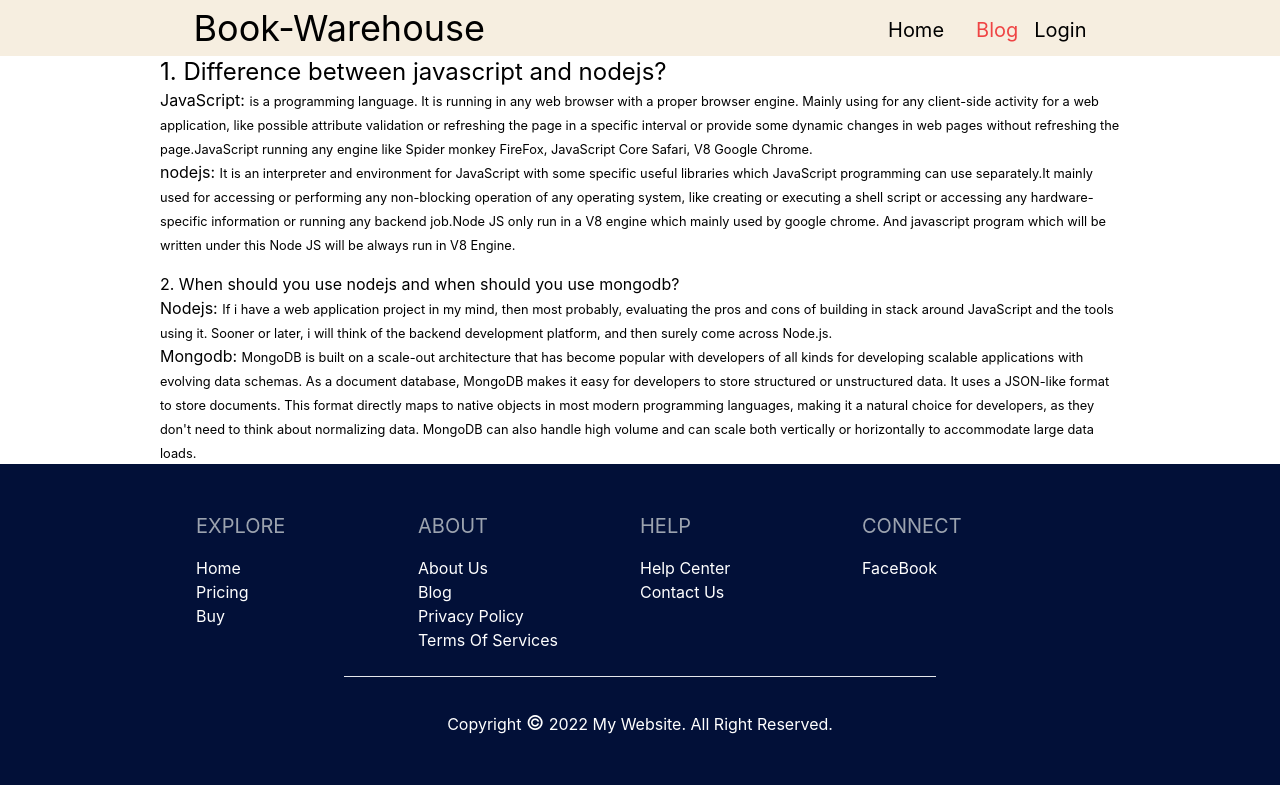
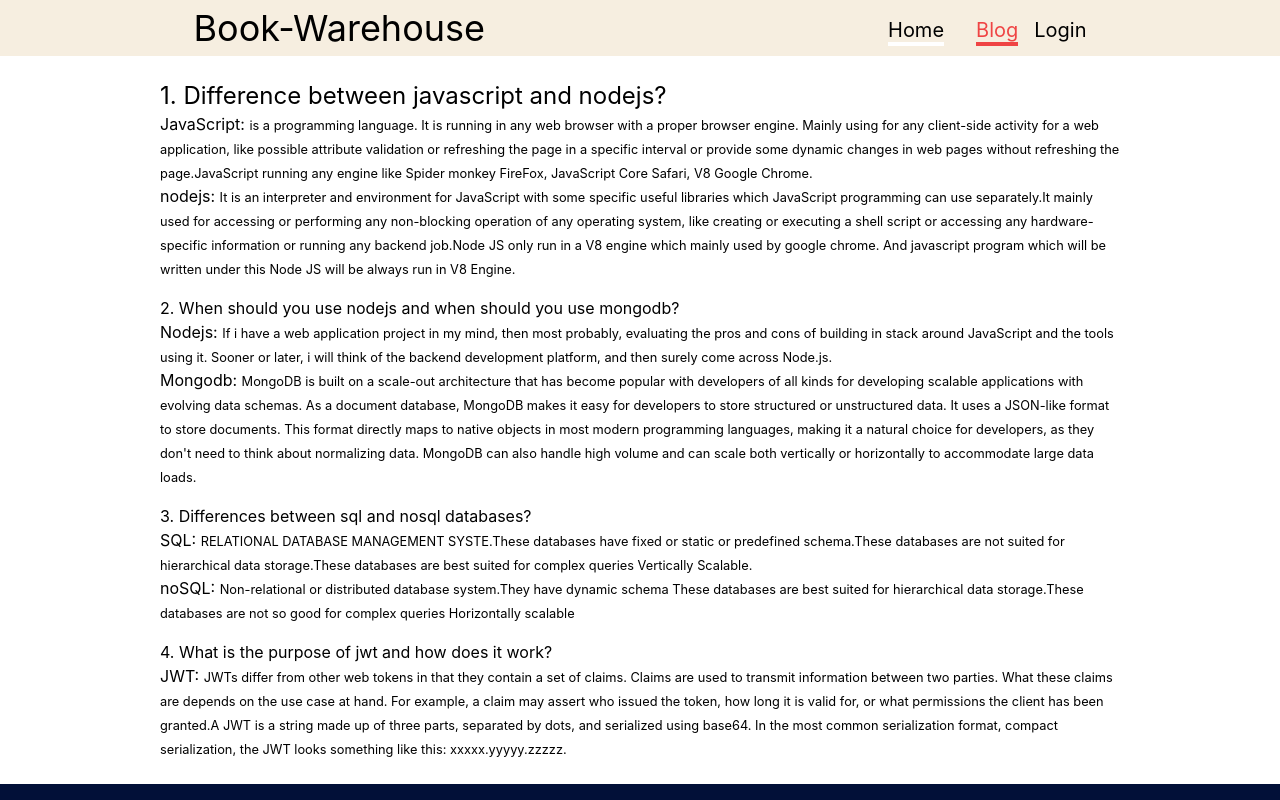
Before and after one commit to Tanjinhossain1/book-warehouse-managemant, a React (Create React App) app: page /blog in a window 1280 px wide. Shown: the top 800 px of the page. Built offline with nearby package versions, Linux system fonts and the light colour scheme; no server answers.

Commit message:
blog page is done

```diff
--- a/src/Pages/Blog/Blog.js
+++ b/src/Pages/Blog/Blog.js
@@ -3,8 +3,9 @@ import React from 'react';
 const Blog = () => {
 
     return (
-        <div className='w-3/4 mx-auto'>
+        <div className='w-3/4 mx-auto my-6'>
             <div>
+
                 <h1 className='text-2xl'>1. Difference between javascript and nodejs?</h1>
                 <p>JavaScript: <small>is a programming language. It is running in any web browser with a proper browser engine. Mainly using for any client-side activity for a web application, like possible attribute validation or refreshing the page in a specific interval or provide some dynamic changes in web pages without refreshing the page.JavaScript running any engine like Spider monkey FireFox, JavaScript Core Safari, V8 Google Chrome.</small></p>
                 <p>nodejs: <small> It is an interpreter and environment for JavaScript with some specific useful libraries which JavaScript programming can use separately.It mainly used for accessing or performing any non-blocking operation of any operating system, like creating or executing a shell script or accessing any hardware-specific information or running any backend job.Node JS only run in a V8 engine which mainly used by google chrome. And javascript program which will be written under this Node JS will be always run in V8 Engine.</small></p>
@@ -14,7 +15,17 @@ const Blog = () => {
                 <p>Nodejs: <small>If i have a web application project in my mind, then most probably, evaluating the pros and cons of building in stack around JavaScript and the tools using it. Sooner or later, i will think of the backend development platform, and then surely come across Node.js.</small></p>
                 <p>Mongodb: <small>MongoDB is built on a scale-out architecture that has become popular with developers of all kinds for developing scalable applications with evolving data schemas. As a document database, MongoDB makes it easy for developers to store structured or unstructured data. It uses a JSON-like format to store documents. This format directly maps to native objects in most modern programming languages, making it a natural choice for developers, as they don't need to think about normalizing data. MongoDB can also handle high volume and can scale both vertically or horizontally to accommodate large data loads.</small></p>
             </div>
+            <div className='mt-4'>
+                <h1>3. Differences between sql and nosql databases?</h1>
+                <p>SQL: <small> RELATIONAL DATABASE MANAGEMENT SYSTE.These databases have fixed or static or predefined schema.These databases are not suited for hierarchical data storage.These databases are best suited for complex queries	Vertically Scalable.</small></p>
+                <p>noSQL: <small>Non-relational or distributed database system.They have dynamic schema   These databases are best suited for hierarchical data storage.These databases are not so good for complex queries Horizontally scalable
 
+                </small></p>
+            </div>
+            <div className='mt-4'>
+                <h1>4. What is the purpose of jwt and how does it work?</h1>
+                <p>JWT: <small>JWTs differ from other web tokens in that they contain a set of claims. Claims are used to transmit information between two parties. What these claims are depends on the use case at hand. For example, a claim may assert who issued the token, how long it is valid for, or what permissions the client has been granted.A JWT is a string made up of three parts, separated by dots, and serialized using base64. In the most common serialization format, compact serialization, the JWT looks something like this: xxxxx.yyyyy.zzzzz.</small></p>
+            </div>
 
         </div>
     );
--- a/src/Pages/Login/SignUp/SignUp.js
+++ b/src/Pages/Login/SignUp/SignUp.js
@@ -1,9 +1,10 @@
 import { faEye, faEyeSlash } from '@fortawesome/free-solid-svg-icons';
 import { FontAwesomeIcon } from '@fortawesome/react-fontawesome';
 import React, { useState } from 'react';
-import { Link } from 'react-router-dom';
+import { Link, useLocation, useNavigate } from 'react-router-dom';
 import auth from '../../../firebase.init';
 import { useCreateUserWithEmailAndPassword, useSignInWithGoogle, useUpdateProfile } from 'react-firebase-hooks/auth';
+import { Triangle } from 'react-loader-spinner';
 
 const SignUp = () => {
     const [open, setOpen] = useState(false);
@@ -18,8 +19,12 @@ const SignUp = () => {
         loading,
         error,
     ] = useCreateUserWithEmailAndPassword(auth);
-
-    console.log(user)
+    const location = useLocation();
+    let from = location.state?.from?.pathname || "/";
+    const navigate = useNavigate();
+    if (user || googleUser) {
+        navigate(from)
+    }
 
     const handleSignUp = async (event) => {
         event.preventDefault();
@@ -36,6 +41,11 @@ const SignUp = () => {
             setPassError('Password Not Match')
         }
 
+    }
+    if (loading || googleLoading || updating) {
+        return <div className='text-center mt-32'>
+            <Triangle color="#00BFFF" height={80} width={80} />
+        </div>
     }
     return (
         <div className=''>
--- a/src/Pages/Sheare/Header/Header.js
+++ b/src/Pages/Sheare/Header/Header.js
@@ -16,12 +16,14 @@ const Header = () => {
                     <h1 className='text-4xl'>Book-Warehouse</h1>
                 </div>
                 <div className='text-xl mt-2'>
-                    <NavLink  className={({isActive})=>isActive?'text-red-500 mx-4': 'mx-4'} to='/home'>Home</NavLink>
-                    {user && <NavLink className={({isActive})=>isActive?'text-red-500 mx-4': 'mx-4'} to='/addnewitem'>AddItem</NavLink>}
-                    {user && <NavLink className={({isActive})=>isActive?'text-red-500 mx-4': 'mx-4'} to='/manageinventory'>ManageItems</NavLink>}
-                    {user && <NavLink className={({isActive})=>isActive?'text-red-500 mx-4': 'mx-4'} to='/myitems'>MYItems</NavLink>}
+                    <NavLink  className={({isActive})=>isActive?'text-red-500 border-b-4 border-red-500 mx-4': 'mx-4  border-b-4 border-b-white hover:text-orange-600 hover:border-orange-600'} to='/home'>Home</NavLink>
+                    {user && <NavLink className={({isActive})=>isActive?'text-red-500 border-b-4 border-red-500 mx-4': 'mx-4  border-b-4 border-b-white hover:text-orange-600 hover:border-orange-600'} to='/addnewitem'>AddItem</NavLink>}
 
-                    <NavLink className={({isActive})=>isActive?'text-red-500 mx-4': 'mx-4'} to='/blog'>Blog</NavLink>
+                    {user && <NavLink className={({isActive})=>isActive?'text-red-500 border-b-4 border-red-500 mx-4': 'mx-4  border-b-4 border-b-white hover:text-orange-600 hover:border-orange-600'} to='/manageinventory'>ManageItems</NavLink>}
+
+                    {user && <NavLink className={({isActive})=>isActive?'text-red-500 border-b-4 border-red-500 mx-4': 'mx-4  border-b-4 border-b-white hover:text-orange-600 hover:border-orange-600'} to='/myitems'>MYItems</NavLink>}
+
+                    <NavLink className={({isActive})=>isActive?'text-red-500 border-b-4 border-red-500 mx-4': 'mx-4  border-b-4 border-b-white hover:text-orange-600 hover:border-orange-600'} to='/blog'>Blog</NavLink>
                     {
                         user ? <button onClick={() => logout()}>Log Out</button> : <Link to='/login'>Login</Link>
                     }
```
